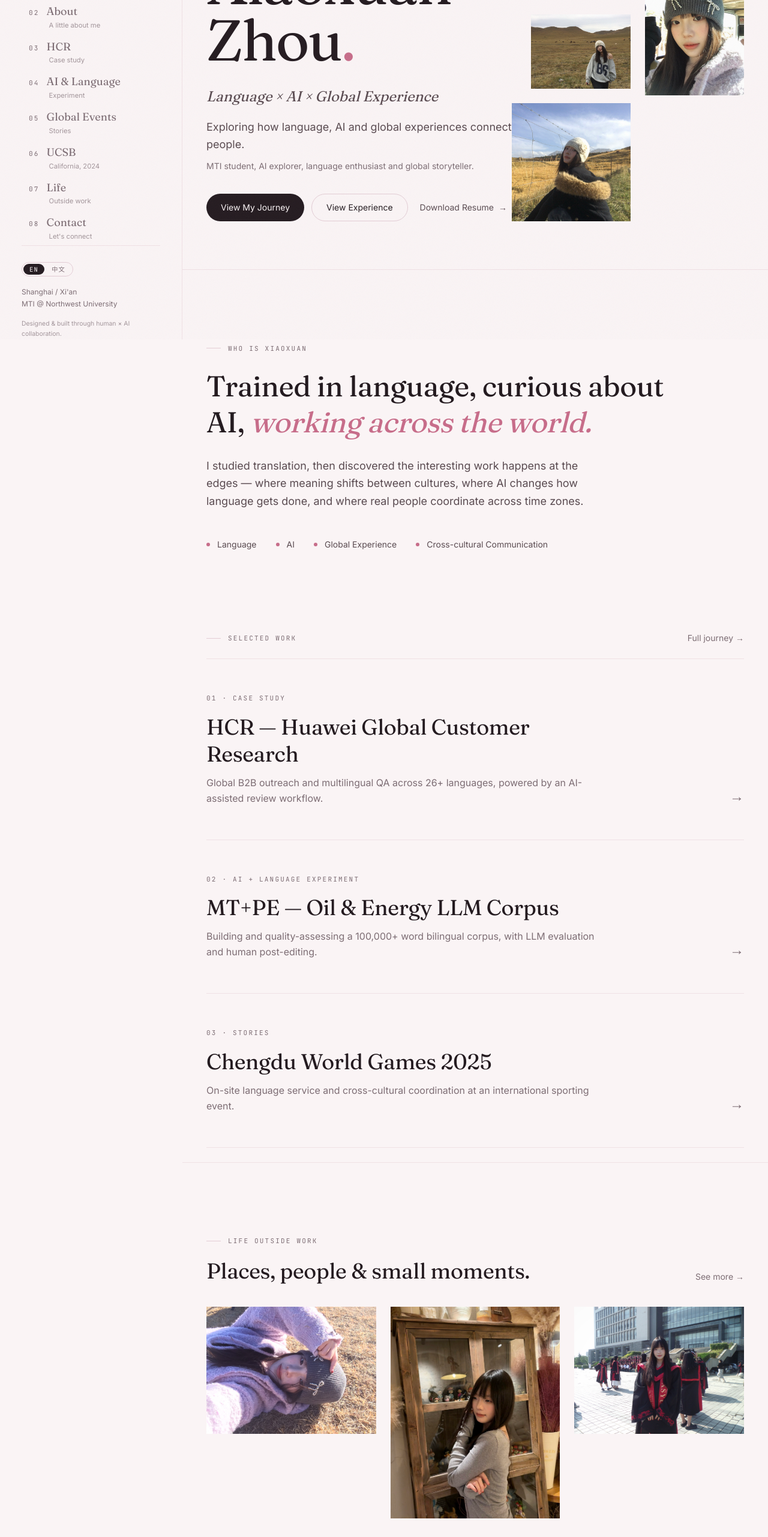
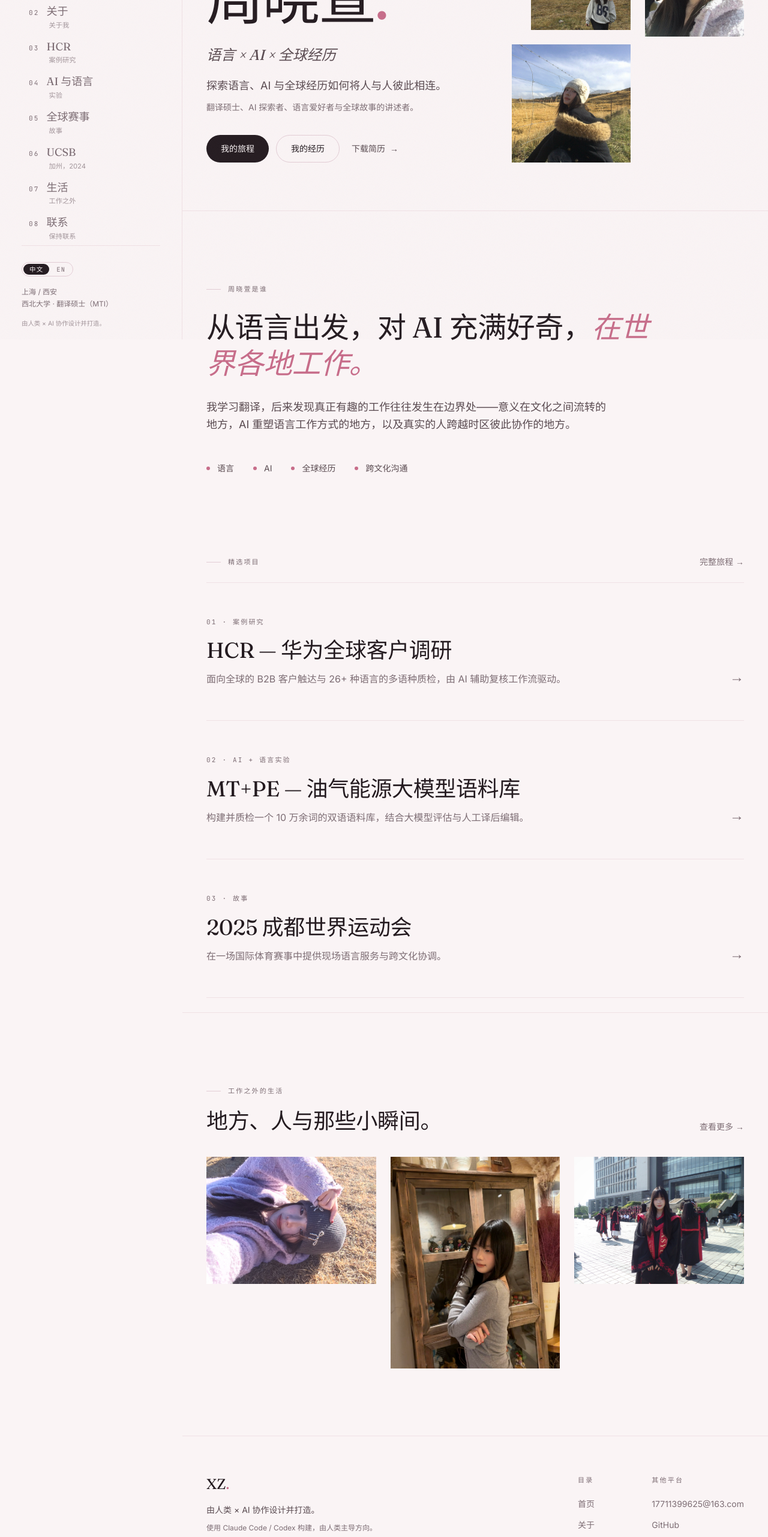
Before and after one commit to Freyazxx/portfolio, a Next.js app: page / in a window 1280 px wide. Shown: the part 234-2797 px from the top of the page at 60% size. Built offline with nearby package versions, Linux system fonts and the light colour scheme.

Commit message:
HCR role, add UCSB to education, 163 email, default to Chinese

```diff
--- a/app/layout.tsx
+++ b/app/layout.tsx
@@ -27,28 +27,28 @@ const jetbrainsMono = JetBrains_Mono({
 
 export const metadata: Metadata = {
   metadataBase: new URL(site.url),
-  title: site.title.en,
-  description: site.description.en,
+  title: site.title.zh,
+  description: site.description.zh,
   openGraph: {
-    title: site.title.en,
-    description: site.description.en,
+    title: site.title.zh,
+    description: site.description.zh,
     url: site.url,
-    siteName: site.name.en,
+    siteName: site.name.zh,
     type: "website",
-    locale: "en_US",
+    locale: "zh_CN",
     images: [
       {
         url: "/opengraph-image",
         width: 1200,
         height: 630,
-        alt: site.title.en,
+        alt: site.title.zh,
       },
     ],
   },
   twitter: {
     card: "summary_large_image",
-    title: site.title.en,
-    description: site.description.en,
+    title: site.title.zh,
+    description: site.description.zh,
     images: ["/opengraph-image"],
   },
   robots: { index: true, follow: true },
@@ -61,7 +61,7 @@ export const viewport: Viewport = {
 export default function RootLayout({ children }: LayoutProps<"/">) {
   return (
     <html
-      lang="en"
+      lang="zh-CN"
       className={`${fraunces.variable} ${inter.variable} ${jetbrainsMono.variable} h-full antialiased`}
     >
       <body className="min-h-full bg-paper text-ink">
--- a/components/LanguageToggle.tsx
+++ b/components/LanguageToggle.tsx
@@ -13,7 +13,7 @@ export function LanguageToggle({ className }: { className?: string }) {
         className,
       )}
     >
-      {(["en", "zh"] as const).map((l) => (
+      {(["zh", "en"] as const).map((l) => (
         <button
           key={l}
           type="button"
--- a/data/experience.ts
+++ b/data/experience.ts
@@ -26,6 +26,19 @@ export const education: ExperienceEntry[] = [
       "Graduate study in English translation — deepening translation practice while exploring how AI and LLMs are reshaping language work.",
       "英语翻译方向的硕士学习——在精进翻译实践的同时，探索 AI 与大语言模型如何重塑语言工作。",
     ),
+  },
+  {
+    period: L("Summer 2024", "2024 年夏"),
+    role: L("International Education Program", "国际教育项目"),
+    org: L(
+      "University of California, Santa Barbara",
+      "加州大学圣塔芭芭拉分校",
+    ),
+    summary: L(
+      "A summer of study and travel at UC Santa Barbara — the kind of learning that never shows up on a transcript.",
+      "在加州大学圣塔芭芭拉分校学习与旅行的一个夏天——那种永远不会出现在成绩单上的学习。",
+    ),
+    href: "/ucsb",
   },
   {
     period: L("2021 — 2025", "2021 — 2025"),
--- a/data/projects.ts
+++ b/data/projects.ts
@@ -27,7 +27,7 @@ export const hcrProject = {
     "Huawei Global Customer Satisfaction Research",
     "华为全球客户满意度调研",
   ),
-  role: L("Project Management Intern", "项目管理实习生"),
+  role: L("User Operations & Research Intern", "用户运营与研究实习生"),
   period: L("May 2026 — Aug 2026", "2026 年 5 月 — 8 月"),
 
   overview: L(
--- a/data/site.ts
+++ b/data/site.ts
@@ -8,9 +8,9 @@ import { L } from "@/lib/lang";
 export const site = {
   // Shared (language-independent)
   initials: "XZ",
-  email: "1208195321@qq.com",
+  email: "17711399625@163.com",
   socials: {
-    email: "mailto:1208195321@qq.com",
+    email: "mailto:17711399625@163.com",
     linkedin: "", // 暂无 LinkedIn 账户，留空则不显示；创建后可填入 URL
     github: "https://github.com/Freyazxx",
   },
--- a/lib/language.tsx
+++ b/lib/language.tsx
@@ -11,15 +11,15 @@ import type { Lang } from "@/lib/lang";
 import { site } from "@/data/site";
 
 const LangContext = createContext<{ lang: Lang; setLang: (l: Lang) => void }>({
-  lang: "en",
+  lang: "zh",
   setLang: () => {},
 });
 
-/** Client-side language state — persisted to localStorage, defaults to English. */
+/** Client-side language state — persisted to localStorage, defaults to Chinese. */
 export function LanguageProvider({ children }: { children: ReactNode }) {
   const [lang, setLang] = useState<Lang>(() => {
-    if (typeof window === "undefined") return "en";
-    return window.localStorage.getItem("lang") === "zh" ? "zh" : "en";
+    if (typeof window === "undefined") return "zh";
+    return window.localStorage.getItem("lang") === "en" ? "en" : "zh";
   });
 
   useEffect(() => {
```
